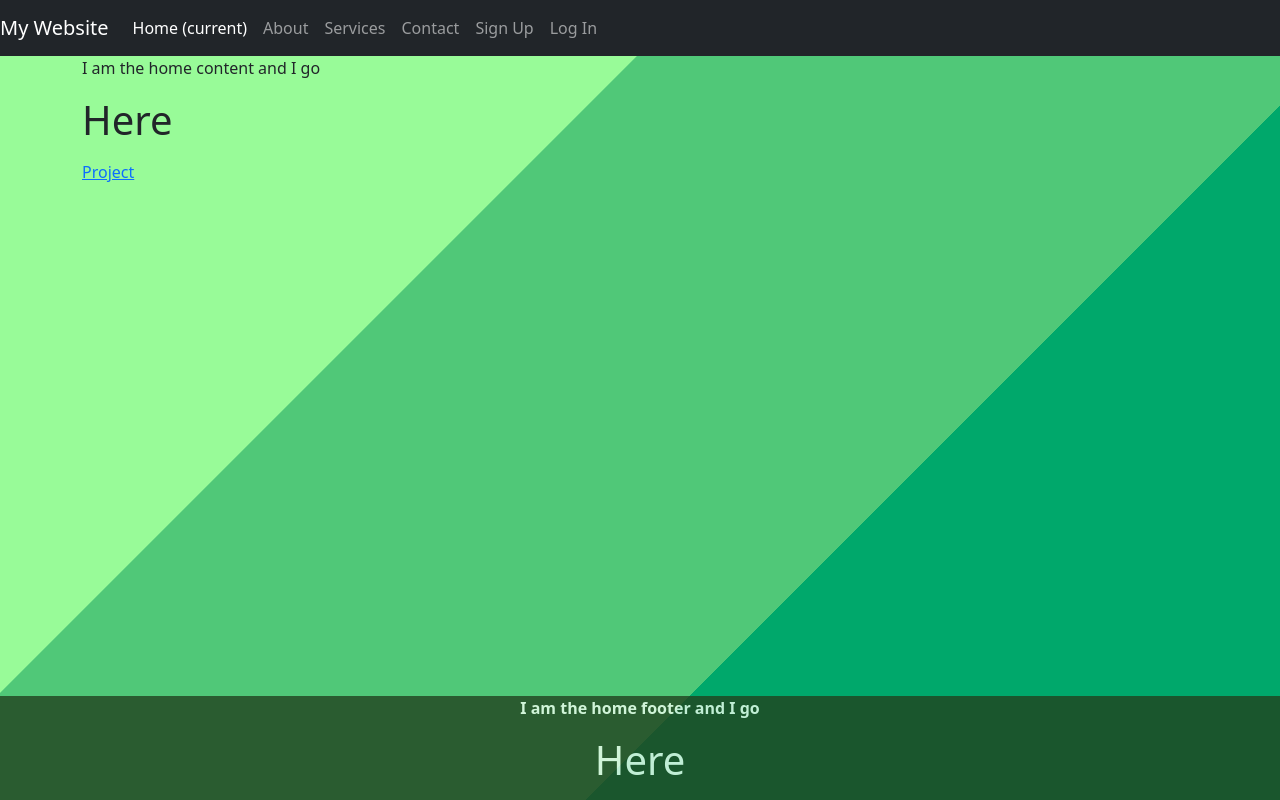
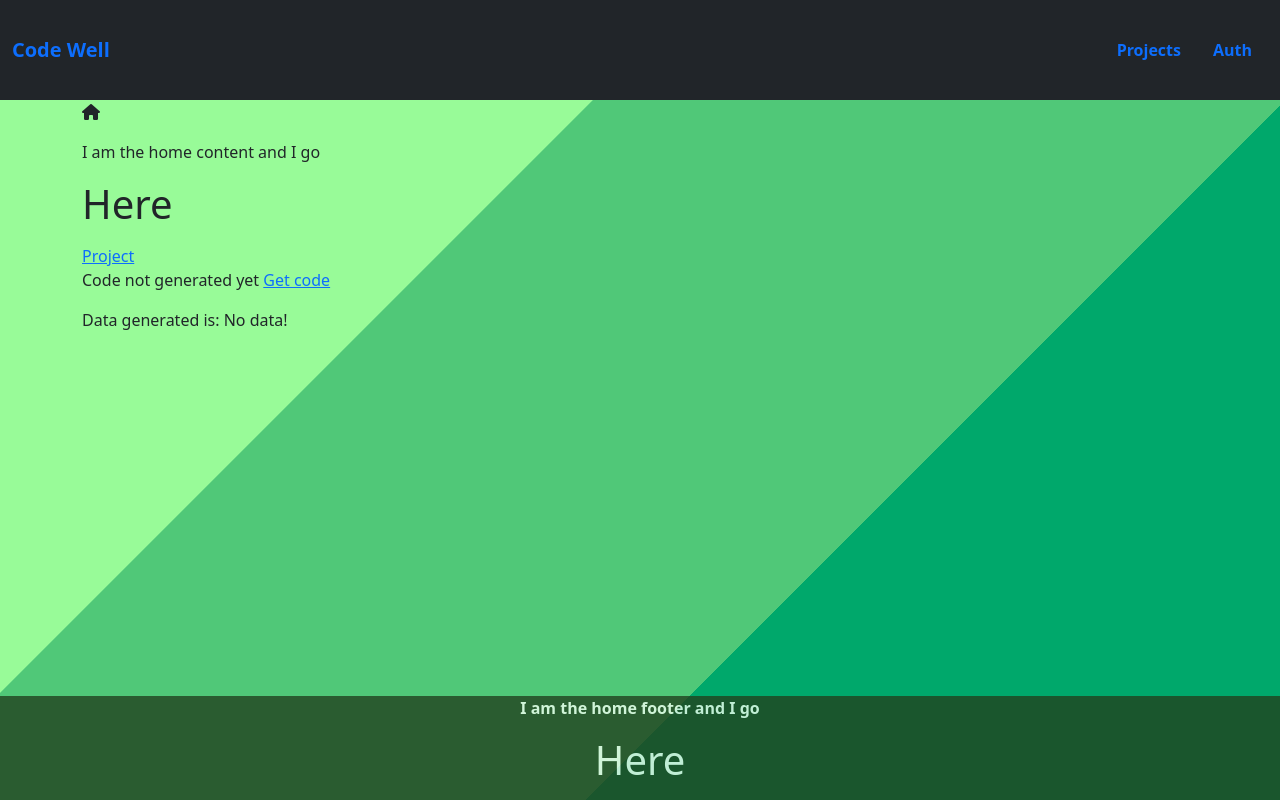
Before and after one commit to AchiraALX/portfolio, a Flask app: page / in a window 1280 px wide. Run offline with Flask 3, Linux system fonts and the light colour scheme; some libraries are stand-ins or nearby versions.

Commit message:
Getting top on flask >>>>

```diff
--- a/git_api.py
+++ b/git_api.py
@@ -7,7 +7,8 @@ from urllib.parse import urlencode, parse_qs
 
 token = ""
 client_id = ""
-redirect_uri = "https://www.blissprism.tech"
+client_secret = ""
+redirect_uri = "http://127.0.0.1:5000"
 g = Github(token)
 
 scope = "user:email,repo"
@@ -49,3 +50,64 @@ def get_repo_details(name):
         return {
             "error": "Repository not found"
         }
+
+# Using the code returned by the OAuth app
+def get_user_details(code):
+    """Get user details
+
+    Args:
+        code (str): Code returned by the OAuth app
+
+    Returns:
+        dict: User details
+    """
+    global client_id
+    global client_secret
+    global redirect_uri
+
+    base_url = "https://api.github.com"
+
+    # Exchange the authorization code for access token
+    token_url = "https://github.com/login/oauth/access_token"
+    client_id = client_id
+    client_secret = client_secret
+
+    payload = {
+        "client_id": client_id,
+        "client_secret": client_secret,
+        "code": code,
+        "redirect_uri": redirect_uri,
+    }
+
+    response = requests.post(
+        token_url,
+        data=payload,
+        headers={"Accept": "application/json"}
+    )
+
+    if response.status_code == 200:
+        response_data = response.json()
+        if 'access_token' in response_data:
+            access_token = response_data['access_token']
+
+        else:
+            return response_data
+
+        headers = {
+            "Authorization": f"Bearer {access_token}",
+            "Accept": "application/vnd.github.v3+json"
+        }
+
+        # Get user details
+        user_url = f"{base_url}/user"
+        user = requests.get(user_url, headers=headers)
+
+        # Get user emails
+        if user.status_code == 200:
+            user_data = user.json()
+            return user_data
+        else:
+            return f"IError: {user.status_code}"
+
+    else:
+        return f"Error: {response.status_code}"
--- /dev/null
+++ b/login.py
@@ -0,0 +1,3 @@
+#!/usr/bin/env python3
+"""The login script
+"""
--- a/main.py
+++ b/main.py
@@ -6,21 +6,80 @@ Runs the flask app
 from flask import (
     Flask,
     render_template,
-    request
+    request,
+    redirect,
 )
-from git_api import get_repo_details
+from flask_login import (
+    LoginManager,
+    UserMixin,
+    current_user
+)
+from git_api import *
 from add import *
+import os
 
 app = Flask(__name__)
+login_manager = LoginManager(app)
 
 app.debug = True
+app.secret_key = os.urandom(24)
 
+# User class
+class User(UserMixin):
+    """User class
+    """
+    def __init__(self, username=None, password=None):
+        self.username = username
+        self.password = password
+
+@login_manager.user_loader
+def load_user(username):
+    """Load user
+    """
+    user = User('achira', 'jacobachiraoabara')
+    if user.username == username:
+        return user
+
+    return None
 
 @app.route('/', strict_slashes=False)
 def index():
     """Index
     """
-    return render_template('index.html', title="Home")
+    if request.args.get('code'):
+        data = get_user_details(request.args.get('code'))
+    else:
+        data = "No data!"
+    if current_user.is_authenticated:
+        pass
+    return render_template(
+        'index.html',
+        title="Home",
+        data=data,
+        code=request.args.get('code')
+    )
+
+
+@app.route('/test', strict_slashes=False)
+def test():
+    """Test
+    """
+
+
+
+    return render_template(
+        'test.html',
+        title="Test",
+        code=request.args.get('code')
+    )
+
+# Generate authorization url
+@app.route('/auth', strict_slashes=False)
+def auth():
+    """Auth
+    """
+    # redirect to authorization url
+    return redirect(get_auth_url())
 
 
 @app.route('/blogs', strict_slashes=False)
--- a/static/script/index.js
+++ b/static/script/index.js
@@ -7,3 +7,5 @@ document.addEventListener('DOMContentLoaded', function() {
         window.location.href = repo_url;
     });
 });
+
+// Scroll offSet
--- a/static/style/index.css
+++ b/static/style/index.css
@@ -56,3 +56,19 @@ button {
     background: #00AD83;
     color: #333;
 }
+
+header {
+    font-weight: 800;
+}
+
+.navbar {
+    height: 50px;
+    font-size: medium;
+}
+
+/* media queries */
+@media only screen and (min-width: 768px) {
+    .navbar {
+        height: 100px;
+    }
+}
--- a/templates/base.html
+++ b/templates/base.html
@@ -21,32 +21,33 @@
     <link rel="stylesheet" href="/static/style/index.css">
     <!-- Bootstrap JS -->
     <link rel="stylesheet" href="https://cdnjs.cloudflare.com/ajax/libs/bootstrap/5.1.3/css/bootstrap.min.css">
+    <!-- fa font awesome -->
+    <script src="https://kit.fontawesome.com/dd0210058d.js" crossorigin="anonymous"></script>
+
 
     <script src="/static/script/index.js"></script>
 </head>
 <header>
-    <nav class="navbar navbar-expand-lg navbar-dark bg-dark">
-        <a class="navbar-brand" href="#">My Website</a>
-        <button class="navbar-toggler" type="button" data-toggle="collapse" data-target="#navbarNavAltMarkup"
-                aria-expanded="false" aria-label="Toggle navigation">
-            <span class="navbar-toggler-icon"></span>
-        </button>
-        <!-- Navbar links -->
-        <div class="collapse navbar-collapse" id="navbarNavAltMarkup">
-            <div class="navbar-nav">
-                <!-- Home -->
-                <a class="nav-item nav-link active" href="{{ url_for('index') }}">Home <span class="sr-only">(current)</span></a>
-                <!-- About -->
-                <a class="nav-item nav-link" href="{{ url_for('about') }}">About</a>
-                <!-- Services -->
-                <a class="nav-item nav-link" href="{{ url_for('projects') }}">Services</a>
-                <!-- Contact -->
-                <a class="nav-item nav-link" href="{{ url_for('contact') }}">Contact</a>
-                <!-- Sign Up -->
-                <a class="nav-item nav-link" href="{{ url_for('register') }}">Sign Up</a>
-                <!-- Log In -->
-                <a class="nav-item nav-link" href="{{ url_for('login') }}">Log In</a>
-            </div>
+    <nav class="navbar bg-dark">
+        <div class="container-fluid">
+            <a class="navbar-brand" href="{{ url_for('index') }}">Code Well</a>
+            <ul class="nav justify-content-end">
+                <li class="nav-item">
+                    <a class="nav-link" href="{{ url_for('index') }}">
+                        <i class="fa-light fa-diagram-project"></i>
+                    </a>
+                </li>
+                <li class="nav-item">
+                    <a class="nav-link" href="{{ url_for('projects') }}">
+                        Projects
+                    </a>
+                </li>
+                <li class="nav-item">
+                    <a class="nav-link" href="{{ url_for('auth') }}">
+                        Auth
+                    </a>
+                </li>
+            </ul>
         </div>
     </nav>
 </header>
--- a/templates/index.html
+++ b/templates/index.html
@@ -9,8 +9,21 @@
 {% extends 'base.html' %}
 
 {% block content %}
+    <p><i class="fa-solid fa-house"></i></p>
     <p>I am the home content and I go <h1>Here</h1></p>
     <a href="{{ url_for('projects') }}">Project</a>
+    {% if code %}
+        <p>Code generated is: {{ code }}</p>
+    {% else %}
+        <p>Code not generated yet <a href="{{ url_for('auth') }}">Get code</a></p>
+    {% endif %}
+
+    {% if data %}
+        <p>Data generated is: {{ data }}</p>
+    {% else %}
+        <p>Data not generated yet <a href="{{ url_for('index') }}">Get data</a></p>
+    {% endif %}
+
 {% endblock %}
 
 {% block footer %}
```
Also changed, not shown: templates/test.html (added, +17 -0 lines).
